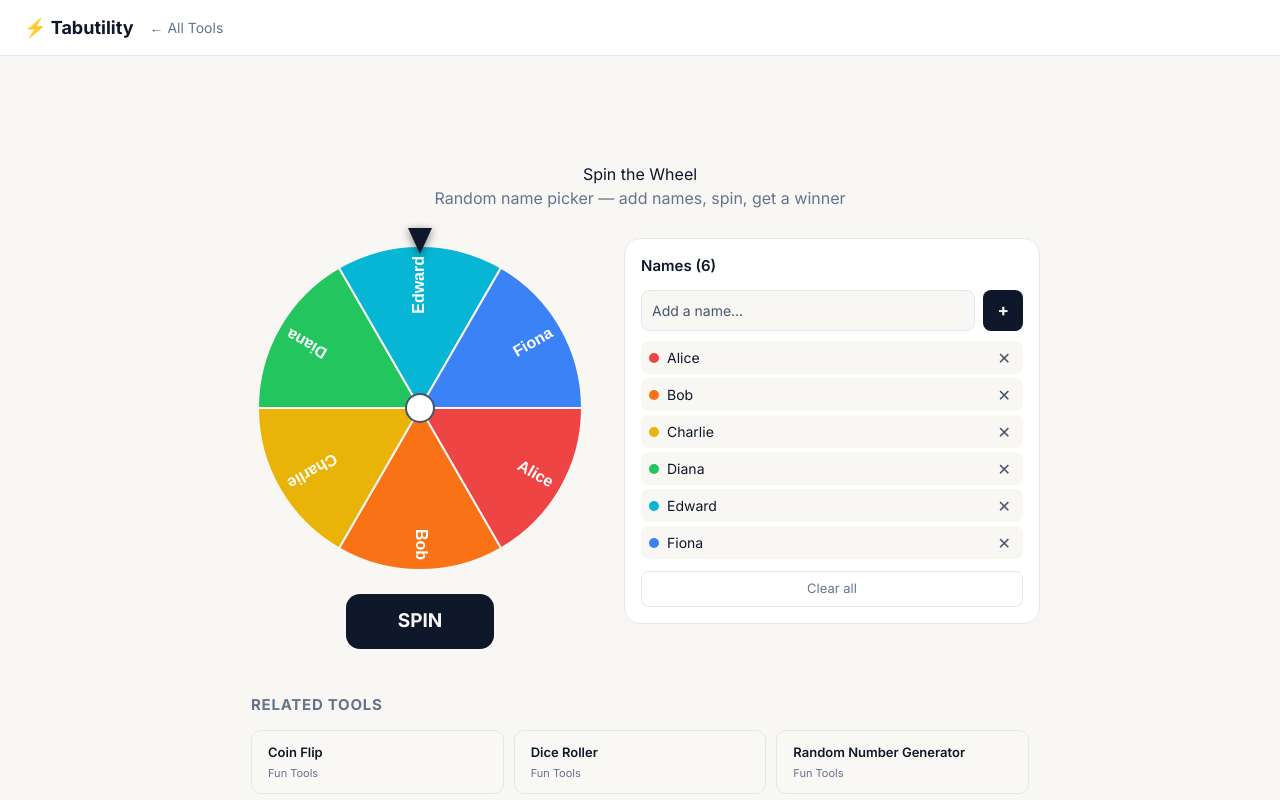
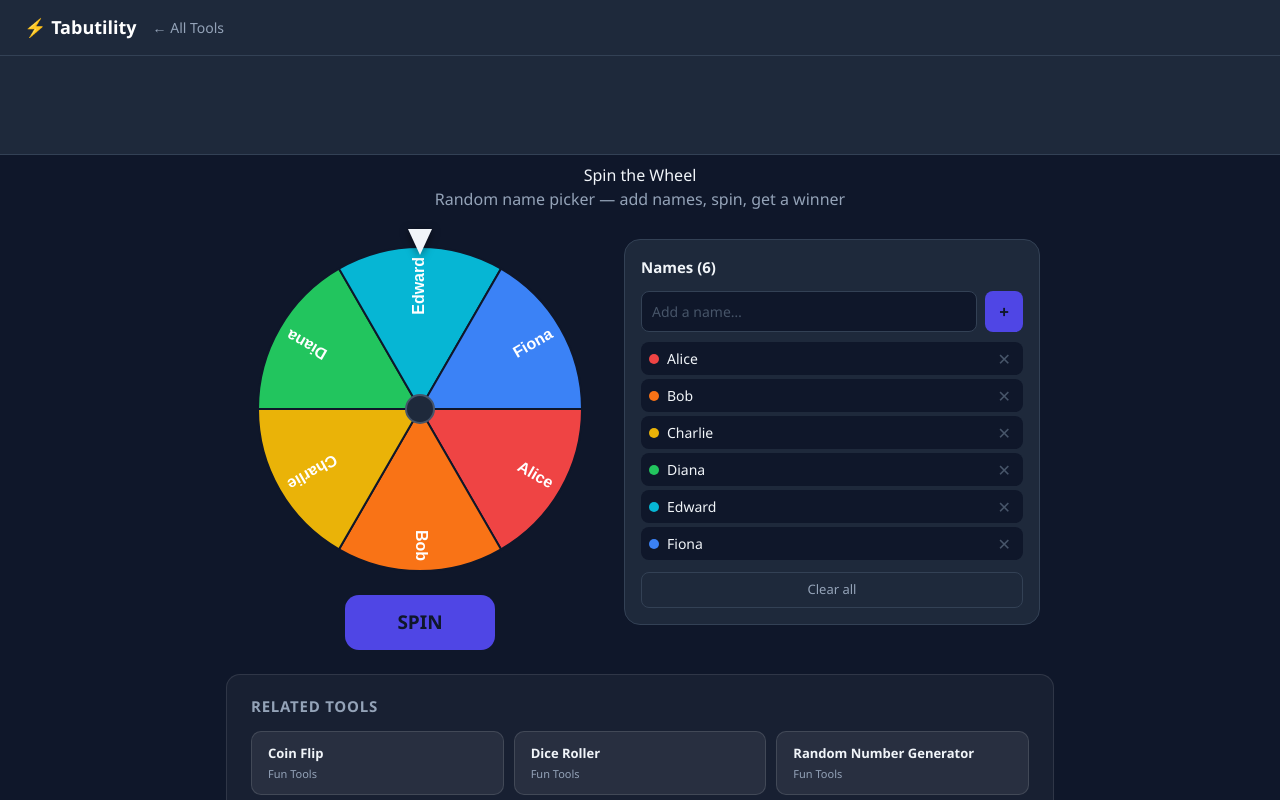
Before and after one commit to rakeshv02/name-picker, a React (Vite) app: page / in a window 1280 px wide. Shown: the top 800 px of the page. Built offline with nearby package versions, Linux system fonts and the light colour scheme.

Commit message:
Align with canonical Tabutility design language (STYLE.md): dark surface, indigo accent, Segoe-first font, standard footer, ad-slot polish

```diff
--- a/index.html
+++ b/index.html
@@ -7,21 +7,20 @@
   <link rel="dns-prefetch" href="https://pagead2.googlesyndication.com" />
 <meta charset="UTF-8"/>
 <meta name="viewport" content="width=device-width, initial-scale=1.0"/>
-<link rel="preconnect" href="https://fonts.googleapis.com"><link rel="preconnect" href="https://fonts.gstatic.com" crossorigin><link rel="stylesheet" href="https://fonts.googleapis.com/css2?family=Inter:wght@400;600;700;800&display=swap">
 <title>Spin the Wheel — Random Name Picker — Tabutility</title>
 <meta name="description" content="Free spin the wheel name picker. Add names, spin, and get a random winner. Great for classrooms, giveaways and decisions."/>
 <script>window.addEventListener('load',function(){var s=document.createElement('script');s.async=true;s.src='https://www.googletagmanager.com/gtag/js?id=G-78VZWJ5B1W';document.head.appendChild(s);window.dataLayer=window.dataLayer||[];function gtag(){dataLayer.push(arguments);}window.gtag=gtag;gtag('js',new Date());gtag('config','G-78VZWJ5B1W');});</script>
 <script async src="https://pagead2.googlesyndication.com/pagead/js/adsbygoogle.js?client=ca-pub-7039091592734005" crossorigin="anonymous"></script>
 <style>
 *{box-sizing:border-box;margin:0;padding:0}
-body{font-family:'Inter',-apple-system,BlinkMacSystemFont,'Segoe UI',sans-serif;background:#f8f7f4;color:#0f172a;min-height:100vh}
-nav{background:#ffffff;border-bottom:1px solid #e2e8f0;padding:14px 24px;display:flex;align-items:center;gap:16px}
-nav a{color:#64748b;text-decoration:none;font-size:14px}nav a:hover{color:#0f172a}
-nav .brand{color:#0f172a;font-weight:700;font-size:18px}
-.ad-banner{background:#ffffff;border-bottom:1px solid #e2e8f0;padding:4px;text-align:center}
+body{font-family:'Segoe UI',system-ui,Arial,sans-serif;background:#0f172a;color:#f1f5f9;min-height:100vh}
+nav{background:#1e293b;border-bottom:1px solid #334155;padding:14px 24px;display:flex;align-items:center;gap:16px}
+nav a{color:#94a3b8;text-decoration:none;font-size:14px}nav a:hover{color:#f1f5f9}
+nav .brand{color:#4f46e5;font-weight:700;font-size:18px}
+.ad-banner{background:#1e293b;border-bottom:1px solid #334155;padding:4px;text-align:center}
 #app{max-width:840px;margin:8px auto;padding:0 20px}
 h1{font-size:28px;font-weight:700;margin-bottom:8px;text-align:center}
-.subtitle{color:#64748b;margin-bottom:28px;text-align:center}
+.subtitle{color:#94a3b8;margin-bottom:28px;text-align:center}
 .layout{display:grid;grid-template-columns:360px 1fr;gap:24px;align-items:start}
 @media(max-width:680px){.layout{grid-template-columns:1fr}}
 .wheel-col{display:flex;flex-direction:column;align-items:center}
@@ -32,30 +31,30 @@
   width:0;height:0;
   border-left:12px solid transparent;
   border-right:12px solid transparent;
-  border-top:26px solid #0f172a;
+  border-top:26px solid #f1f5f9;
   filter:drop-shadow(0 2px 4px rgba(0,0,0,.5));
   z-index:10}
-#spin-btn{margin-top:16px;background:#0f172a;color:#f8f7f4;border:none;border-radius:14px;
+#spin-btn{margin-top:16px;background:#4f46e5;color:#0f172a;border:none;border-radius:14px;
   padding:13px 52px;font-size:19px;font-weight:700;cursor:pointer;transition:opacity .2s}
 #spin-btn:disabled{opacity:.4;cursor:not-allowed}
-#winner-box{margin-top:14px;background:#ffffff;border-radius:14px;padding:14px 28px;
-  border:2px solid #0f172a;text-align:center;display:none;width:100%;max-width:340px}
+#winner-box{margin-top:14px;background:#1e293b;border-radius:14px;padding:14px 28px;
+  border:2px solid #4f46e5;text-align:center;display:none;width:100%;max-width:340px}
 #winner-label{font-size:13px;color:#64748b;margin-bottom:4px}
-#winner-name{font-size:26px;font-weight:700;color:#0f172a;word-break:break-word}
-.panel{background:#ffffff;border-radius:16px;padding:16px;border:1px solid #e2e8f0;margin-bottom:14px}
+#winner-name{font-size:26px;font-weight:700;color:#4f46e5;word-break:break-word}
+.panel{background:#1e293b;border-radius:16px;padding:16px;border:1px solid #334155;margin-bottom:14px}
 .panel h2{font-size:15px;font-weight:600;margin-bottom:12px}
 .add-row{display:flex;gap:8px;margin-bottom:10px}
-.add-row input{flex:1;background:#f8f7f4;color:#0f172a;border:1px solid #e2e8f0;border-radius:8px;padding:8px 10px;font-size:14px}
+.add-row input{flex:1;background:#0f172a;color:#f1f5f9;border:1px solid #334155;border-radius:8px;padding:8px 10px;font-size:14px}
 .add-row input::placeholder{color:#475569}
-.add-row button{background:#0f172a;color:#f8f7f4;border:none;border-radius:8px;
+.add-row button{background:#4f46e5;color:#0f172a;border:none;border-radius:8px;
   padding:8px 14px;font-weight:700;cursor:pointer;font-size:17px;flex-shrink:0}
 #names-list{max-height:280px;overflow-y:auto}
-.name-row{display:flex;align-items:center;padding:6px 8px;border-radius:8px;margin-bottom:4px;background:#f8f7f4}
+.name-row{display:flex;align-items:center;padding:6px 8px;border-radius:8px;margin-bottom:4px;background:#0f172a}
 .name-dot{width:10px;height:10px;border-radius:50%;flex-shrink:0;margin-right:8px}
 .name-text{font-size:14px;flex:1}
 .name-remove{background:none;border:none;color:#475569;cursor:pointer;font-size:16px;padding:0 4px;line-height:1}
 .name-remove:hover{color:#ef4444}
-#clear-btn{width:100%;margin-top:8px;background:none;border:1px solid #e2e8f0;color:#64748b;
+#clear-btn{width:100%;margin-top:8px;background:none;border:1px solid #334155;color:#94a3b8;
   border-radius:8px;padding:7px;font-size:13px;cursor:pointer}
 .hist-row{font-size:14px;padding:3px 0}
 #history-panel{display:none}
@@ -74,13 +73,14 @@
   <script type="application/ld+json">{"@context":"https://schema.org","@type":"BreadcrumbList","itemListElement":[{"@type":"ListItem","position":1,"name":"Tabutility","item":"https://tabutility.com"},{"@type":"ListItem","position":2,"name":"Fun Tools","item":"https://tabutility.com/#fun-tools"},{"@type":"ListItem","position":3,"name":"Spin the Wheel — Name Picker","item":"https://name-picker.tabutility.com/"}]}</script>
   <script type="application/ld+json">{"@context":"https://schema.org","@type":"FAQPage","mainEntity":[{"@type":"Question","name":"Is the Spin the Wheel — Name Picker free?","acceptedAnswer":{"@type":"Answer","text":"Yes — completely free, no sign-up needed."}},{"@type":"Question","name":"Is the Spin the Wheel — Name Picker truly random?","acceptedAnswer":{"@type":"Answer","text":"Yes — it uses your browser's built-in random number generator which produces statistically random results."}},{"@type":"Question","name":"Can I use the Spin the Wheel — Name Picker on mobile?","acceptedAnswer":{"@type":"Answer","text":"Yes — works on any device."}},{"@type":"Question","name":"Do I need to sign up?","acceptedAnswer":{"@type":"Answer","text":"No account needed — use it instantly."}}]}</script>
   <meta name="theme-color" content="#1a1a2e" />
-  <style id="tabutility-brand">
-/* empty ad slots: reserve space, no bordered box */
-.ad-banner,.ad-slot,.ad-container{background:transparent!important;border:none!important;border-bottom:none!important;box-shadow:none!important}
+  <style id="tabutility-brand-v2">
+/* Canonical dark-surface spec (STYLE.md): indigo accent, white text on indigo */
+.btn,.toggle-btn.active,button.active{color:#fff!important}
+nav .brand{color:#fff}
+nav a:hover{color:#818cf8}
+input:focus,select:focus,textarea:focus{border-color:#818cf8!important}
 /* AdSense not yet approved: hide all ad frames (container min-height still reserves space). Remove these two lines after approval. */
 ins.adsbygoogle,.ad-banner iframe,.ad-slot iframe,.ad-container iframe{visibility:hidden!important}
-nav .brand{color:#0f172a}
-body{-webkit-font-smoothing:antialiased}
 </style>
 </head>
 <body>
@@ -147,9 +147,9 @@
   ctx.clearRect(0, 0, canvas.width, canvas.height);
 
   if (names.length === 0) {
-    ctx.fillStyle = '#e2e8f0';
+    ctx.fillStyle = '#334155';
     ctx.beginPath(); ctx.arc(CX, CY, R, 0, 2*Math.PI); ctx.fill();
-    ctx.fillStyle = '#64748b'; ctx.font = '16px sans-serif';
+    ctx.fillStyle = '#94a3b8'; ctx.font = '16px sans-serif';
     ctx.textAlign = 'center'; ctx.textBaseline = 'middle';
     ctx.fillText('Add names to spin', CX, CY);
     return;
@@ -169,7 +169,7 @@
     ctx.closePath();
     ctx.fillStyle = PALETTE[i % PALETTE.length];
     ctx.fill();
-    ctx.strokeStyle = '#f8f7f4';
+    ctx.strokeStyle = '#0f172a';
     ctx.lineWidth = 2;
     ctx.stroke();
 
@@ -190,7 +190,7 @@
 
   // Centre hub
   ctx.beginPath(); ctx.arc(CX, CY, 14, 0, 2*Math.PI);
-  ctx.fillStyle = '#ffffff'; ctx.fill();
+  ctx.fillStyle = '#1e293b'; ctx.fill();
   ctx.strokeStyle = '#475569'; ctx.lineWidth = 2; ctx.stroke();
 }
 
@@ -325,7 +325,7 @@
   histList.innerHTML = '';
   historyArr.forEach(function(h, i) {
     var row = document.createElement('div'); row.className = 'hist-row';
-    row.style.color = i === 0 ? '#0f172a' : '#64748b';
+    row.style.color = i === 0 ? '#4f46e5' : '#64748b';
     row.textContent = (i === 0 ? '🏆 ' : (i+1)+'. ') + h;
     histList.appendChild(row);
   });
@@ -337,23 +337,23 @@
 
 <div style="max-width:860px;margin-left:auto;margin-right:auto;margin-top:24px;margin-bottom:8px;padding:0 16px">
   <div style="background:rgba(255,255,255,0.04);border:1px solid rgba(255,255,255,0.1);border-radius:14px;padding:20px 24px">
-    <h2 style="font-size:15px;font-weight:700;color:#64748b;text-transform:uppercase;letter-spacing:.05em;margin-bottom:14px">Related Tools</h2>
+    <h2 style="font-size:15px;font-weight:700;color:#94a3b8;text-transform:uppercase;letter-spacing:.05em;margin-bottom:14px">Related Tools</h2>
     <div style="display:grid;grid-template-columns:repeat(auto-fit,minmax(200px,1fr));gap:10px">
-    <a href="https://coin-flip.tabutility.com/" style="display:block;background:rgba(255,255,255,0.07);border:1px solid #e2e8f0;border-radius:10px;padding:12px 16px;text-decoration:none;color:inherit;transition:background .15s" onmouseover="this.style.background='rgba(255,255,255,0.13)'" onmouseout="this.style.background='rgba(255,255,255,0.07)'">
-      <div style="font-size:13px;font-weight:600;color:#0f172a">Coin Flip</div>
-      <div style="font-size:11px;color:#64748b;margin-top:2px">Fun Tools</div>
+    <a href="https://coin-flip.tabutility.com/" style="display:block;background:rgba(255,255,255,0.07);border:1px solid rgba(255,255,255,0.12);border-radius:10px;padding:12px 16px;text-decoration:none;color:inherit;transition:background .15s" onmouseover="this.style.background='rgba(255,255,255,0.13)'" onmouseout="this.style.background='rgba(255,255,255,0.07)'">
+      <div style="font-size:13px;font-weight:600;color:#f1f5f9">Coin Flip</div>
+      <div style="font-size:11px;color:#94a3b8;margin-top:2px">Fun Tools</div>
     </a>
-    <a href="https://dice-roller.tabutility.com/" style="display:block;background:rgba(255,255,255,0.07);border:1px solid #e2e8f0;border-radius:10px;padding:12px 16px;text-decoration:none;color:inherit;transition:background .15s" onmouseover="this.style.background='rgba(255,255,255,0.13)'" onmouseout="this.style.background='rgba(255,255,255,0.07)'">
-      <div style="font-size:13px;font-weight:600;color:#0f172a">Dice Roller</div>
-      <div style="font-size:11px;color:#64748b;margin-top:2px">Fun Tools</div>
+    <a href="https://dice-roller.tabutility.com/" style="display:block;background:rgba(255,255,255,0.07);border:1px solid rgba(255,255,255,0.12);border-radius:10px;padding:12px 16px;text-decoration:none;color:inherit;transition:background .15s" onmouseover="this.style.background='rgba(255,255,255,0.13)'" onmouseout="this.style.background='rgba(255,255,255,0.07)'">
+      <div style="font-size:13px;font-weight:600;color:#f1f5f9">Dice Roller</div>
+      <div style="font-size:11px;color:#94a3b8;margin-top:2px">Fun Tools</div>
     </a>
-    <a href="https://random-number-generator.tabutility.com/" style="display:block;background:rgba(255,255,255,0.07);border:1px solid #e2e8f0;border-radius:10px;padding:12px 16px;text-decoration:none;color:inherit;transition:background .15s" onmouseover="this.style.background='rgba(255,255,255,0.13)'" onmouseout="this.style.background='rgba(255,255,255,0.07)'">
-      <div style="font-size:13px;font-weight:600;color:#0f172a">Random Number Generator</div>
-      <div style="font-size:11px;color:#64748b;margin-top:2px">Fun Tools</div>
+    <a href="https://random-number-generator.tabutility.com/" style="display:block;background:rgba(255,255,255,0.07);border:1px solid rgba(255,255,255,0.12);border-radius:10px;padding:12px 16px;text-decoration:none;color:inherit;transition:background .15s" onmouseover="this.style.background='rgba(255,255,255,0.13)'" onmouseout="this.style.background='rgba(255,255,255,0.07)'">
+      <div style="font-size:13px;font-weight:600;color:#f1f5f9">Random Number Generator</div>
+      <div style="font-size:11px;color:#94a3b8;margin-top:2px">Fun Tools</div>
     </a>
-    <a href="https://yes-or-no.tabutility.com/" style="display:block;background:rgba(255,255,255,0.07);border:1px solid #e2e8f0;border-radius:10px;padding:12px 16px;text-decoration:none;color:inherit;transition:background .15s" onmouseover="this.style.background='rgba(255,255,255,0.13)'" onmouseout="this.style.background='rgba(255,255,255,0.07)'">
-      <div style="font-size:13px;font-weight:600;color:#0f172a">Yes or No Wheel</div>
-      <div style="font-size:11px;color:#64748b;margin-top:2px">Fun Tools</div>
+    <a href="https://yes-or-no.tabutility.com/" style="display:block;background:rgba(255,255,255,0.07);border:1px solid rgba(255,255,255,0.12);border-radius:10px;padding:12px 16px;text-decoration:none;color:inherit;transition:background .15s" onmouseover="this.style.background='rgba(255,255,255,0.13)'" onmouseout="this.style.background='rgba(255,255,255,0.07)'">
+      <div style="font-size:13px;font-weight:600;color:#f1f5f9">Yes or No Wheel</div>
+      <div style="font-size:11px;color:#94a3b8;margin-top:2px">Fun Tools</div>
     </a>
     </div>
   </div>
@@ -361,22 +361,22 @@
 
 <div style="max-width:860px;margin-left:auto;margin-right:auto;margin-top:8px;margin-bottom:24px;padding:0 16px">
   <div style="background:rgba(255,255,255,0.04);border:1px solid rgba(255,255,255,0.1);border-radius:14px;padding:20px 24px">
-    <h2 style="font-size:15px;font-weight:700;color:#64748b;text-transform:uppercase;letter-spacing:.05em;margin-bottom:4px">Frequently Asked Questions</h2>
+    <h2 style="font-size:15px;font-weight:700;color:#94a3b8;text-transform:uppercase;letter-spacing:.05em;margin-bottom:4px">Frequently Asked Questions</h2>
     <div style="border-bottom:1px solid rgba(255,255,255,0.08);padding:14px 0">
-      <div style="font-size:14px;font-weight:600;color:#0f172a;margin-bottom:6px">Is the Spin the Wheel — Name Picker free?</div>
-      <div style="font-size:13px;color:#64748b;line-height:1.5">Yes — completely free, no sign-up needed.</div>
+      <div style="font-size:14px;font-weight:600;color:#f1f5f9;margin-bottom:6px">Is the Spin the Wheel — Name Picker free?</div>
+      <div style="font-size:13px;color:#94a3b8;line-height:1.5">Yes — completely free, no sign-up needed.</div>
     </div>
     <div style="border-bottom:1px solid rgba(255,255,255,0.08);padding:14px 0">
-      <div style="font-size:14px;font-weight:600;color:#0f172a;margin-bottom:6px">Is the Spin the Wheel — Name Picker truly random?</div>
-      <div style="font-size:13px;color:#64748b;line-height:1.5">Yes — it uses your browser's built-in random number generator which produces statistically random results.</div>
+      <div style="font-size:14px;font-weight:600;color:#f1f5f9;margin-bottom:6px">Is the Spin the Wheel — Name Picker truly random?</div>
+      <div style="font-size:13px;color:#94a3b8;line-height:1.5">Yes — it uses your browser's built-in random number generator which produces statistically random results.</div>
     </div>
     <div style="border-bottom:1px solid rgba(255,255,255,0.08);padding:14px 0">
-      <div style="font-size:14px;font-weight:600;color:#0f172a;margin-bottom:6px">Can I use the Spin the Wheel — Name Picker on mobile?</div>
-      <div style="font-size:13px;color:#64748b;line-height:1.5">Yes — works on any device.</div>
+      <div style="font-size:14px;font-weight:600;color:#f1f5f9;margin-bottom:6px">Can I use the Spin the Wheel — Name Picker on mobile?</div>
+      <div style="font-size:13px;color:#94a3b8;line-height:1.5">Yes — works on any device.</div>
     </div>
     <div style="border-bottom:1px solid rgba(255,255,255,0.08);padding:14px 0">
-      <div style="font-size:14px;font-weight:600;color:#0f172a;margin-bottom:6px">Do I need to sign up?</div>
-      <div style="font-size:13px;color:#64748b;line-height:1.5">No account needed — use it instantly.</div>
+      <div style="font-size:14px;font-weight:600;color:#f1f5f9;margin-bottom:6px">Do I need to sign up?</div>
+      <div style="font-size:13px;color:#94a3b8;line-height:1.5">No account needed — use it instantly.</div>
     </div>
   </div>
 </div>
@@ -403,27 +403,27 @@
 </script>
 
 <!-- embed-widget -->
-<div style="max-width:640px;margin:0 auto 32px;background:#ffffff;border:1px solid #e2e8f0;border-radius:12px;padding:18px">
-  <h2 style="font-size:15px;font-weight:700;color:#64748b;text-transform:uppercase;letter-spacing:.05em;margin-bottom:12px">Embed This Tool</h2>
+<div style="max-width:640px;margin:0 auto 32px;background:#1e293b;border:1px solid #334155;border-radius:12px;padding:18px">
+  <h2 style="font-size:15px;font-weight:700;color:#94a3b8;text-transform:uppercase;letter-spacing:.05em;margin-bottom:12px">Embed This Tool</h2>
   <p style="font-size:13px;color:#64748b;margin-bottom:12px">Add this Spin the Wheel — Name Picker to your website or blog for free — just paste this code:</p>
-  <div style="background:#f8f7f4;border:1px solid #e2e8f0;border-radius:8px;padding:12px;font-family:'Inter',monospace;font-size:12px;color:#7dd3fc;word-break:break-all;margin-bottom:10px" id="embed-code">&lt;iframe src=&quot;https://name-picker.tabutility.com/&quot; width=&quot;100%&quot; height=&quot;600&quot; frameborder=&quot;0&quot; style=&quot;border-radius:12px&quot; title=&quot;Spin the Wheel — Name Picker by Tabutility&quot;&gt;&lt;/iframe&gt;
+  <div style="background:#0f172a;border:1px solid #334155;border-radius:8px;padding:12px;font-family:monospace;font-size:12px;color:#818cf8;word-break:break-all;margin-bottom:10px" id="embed-code">&lt;iframe src=&quot;https://name-picker.tabutility.com/&quot; width=&quot;100%&quot; height=&quot;600&quot; frameborder=&quot;0&quot; style=&quot;border-radius:12px&quot; title=&quot;Spin the Wheel — Name Picker by Tabutility&quot;&gt;&lt;/iframe&gt;
 &lt;p style=&quot;font-size:12px&quot;&gt;&lt;a href=&quot;https://name-picker.tabutility.com/&quot; target=&quot;_blank&quot; rel=&quot;noopener&quot;&gt;Spin the Wheel — Name Picker&lt;/a&gt; by &lt;a href=&quot;https://tabutility.com/&quot; target=&quot;_blank&quot; rel=&quot;noopener&quot;&gt;Tabutility&lt;/a&gt;&lt;/p&gt;</div>
-  <button onclick="navigator.clipboard.writeText(document.getElementById('embed-code').textContent).then(()=>{this.textContent='Copied!';setTimeout(()=>this.textContent='Copy Embed Code',2000)})" style="background:#0f172a;color:#f8f7f4;border:none;border-radius:8px;padding:9px 18px;font-size:13px;font-weight:700;cursor:pointer">Copy Embed Code</button>
+  <button onclick="navigator.clipboard.writeText(document.getElementById('embed-code').textContent).then(()=>{this.textContent='Copied!';setTimeout(()=>this.textContent='Copy Embed Code',2000)})" style="background:#4f46e5;color:#0f172a;border:none;border-radius:8px;padding:9px 18px;font-size:13px;font-weight:700;cursor:pointer">Copy Embed Code</button>
   <span style="font-size:11px;color:#475569;margin-left:12px">Free to use — the credit link helps others find the tool</span>
 </div>
-<div style="margin:0 auto 24px;max-width:640px;background:#ffffff;border-radius:10px;padding:14px 18px;display:flex;align-items:center;gap:14px;cursor:pointer;border:1px solid #e2e8f0" onclick="window.open('https://www.amazon.com/s?k=puzzle+brain+games+books&tag=tabutility-20','_blank','noopener noreferrer')" title="Like brain games?">
+<div style="margin:0 auto 24px;max-width:640px;background:#1e293b;border-radius:10px;padding:14px 18px;display:flex;align-items:center;gap:14px;cursor:pointer;border:1px solid #334155" onclick="window.open('https://www.amazon.com/s?k=puzzle+brain+games+books&tag=tabutility-20','_blank','noopener noreferrer')" title="Like brain games?">
   <span style="font-size:28px;flex-shrink:0">📚</span>
   <div style="min-width:0">
-    <div style="font-size:13px;font-weight:700;color:#0f172a;margin-bottom:3px">Like brain games?</div>
-    <div style="font-size:12px;color:#64748b">Browse puzzle & game books <span style="color:#f59e0b;white-space:nowrap">→ Browse on Amazon</span></div>
+    <div style="font-size:13px;font-weight:700;color:#f1f5f9;margin-bottom:3px">Like brain games?</div>
+    <div style="font-size:12px;color:#94a3b8">Browse puzzle & game books <span style="color:#f59e0b;white-space:nowrap">→ Browse on Amazon</span></div>
     <div style="font-size:10px;color:#475569;margin-top:3px">As an Amazon Associate we earn from qualifying purchases.</div>
   </div>
 </div>
-<footer style="border-top:1px solid #e2e8f0;background:#ffffff;margin-top:48px;padding:28px 24px;text-align:center;font-family:'Inter',-apple-system,BlinkMacSystemFont,'Segoe UI',sans-serif;font-size:13px;color:#64748b;line-height:1.8">
-<div style="font-weight:700;color:#0f172a;font-size:15px">⚡ Tabutility</div>
+<footer style="background:#1a1a2e;margin-top:48px;padding:28px 24px;text-align:center;font-family:'Segoe UI',system-ui,Arial,sans-serif;font-size:13px;color:#94a3b8;line-height:1.8">
+<div style="font-weight:700;color:#fff;font-size:15px">⚡ Tabutility</div>
 <div>Free, private, browser-based tools. No sign-up, no tracking.</div>
-<div><a href="https://tabutility.com" style="color:#0f172a;font-weight:600;text-decoration:none">All Tools</a> · <a href="https://tabutility.com/blog/" style="color:#64748b;text-decoration:none">Blog</a> · <a href="https://tabutility.com/#about" style="color:#64748b;text-decoration:none">About</a></div>
-<div style="margin-top:6px;color:#94a3b8">© 2026 Tabutility</div>
+<div><a href="https://tabutility.com" style="color:#818cf8;font-weight:600;text-decoration:none">All Tools</a> · <a href="https://tabutility.com/blog/" style="color:#94a3b8;text-decoration:none">Blog</a> · <a href="https://tabutility.com/#about" style="color:#94a3b8;text-decoration:none">About</a></div>
+<div style="margin-top:6px;color:#64748b">© 2026 Tabutility</div>
 </footer>
 </body>
 </html>
--- a/src/index.css
+++ b/src/index.css
@@ -4,5 +4,5 @@
 
 body {
   margin: 0;
-  font-family:'Inter', 'Inter', sans-serif;
+  font-family:'Segoe UI',system-ui,Arial,sans-serif;
 }
```
